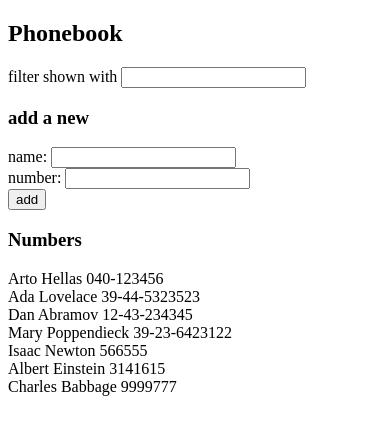
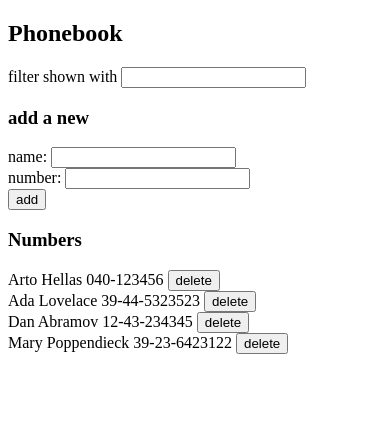
Before and after one commit to fugacityengr/full-stack-open-2022, a React (Create React App) app in the folder part2/phonebook/: page / in a window 390 px wide. Shown: the top 434 px of the page. Built offline with nearby package versions, Linux system fonts and the light colour scheme; data requests are answered from the project's data file.

Commit message:
phonebook step9

```diff
--- a/part2/phonebook/db.json
+++ b/part2/phonebook/db.json
@@ -19,21 +19,6 @@
       "name": "Mary Poppendieck",
       "number": "39-23-6423122",
       "id": 4
-    },
-    {
-      "id": 5,
-      "name": "Isaac Newton",
-      "number": "566555"
-    },
-    {
-      "id": 6,
-      "name": "Albert Einstein",
-      "number": "3141615"
-    },
-    {
-      "id": 7,
-      "name": "Charles Babbage",
-      "number": "9999777"
     }
   ]
 }
--- a/part2/phonebook/src/App.js
+++ b/part2/phonebook/src/App.js
@@ -25,6 +25,16 @@ const App = () => {
   };
   const handleNumberInput = (event) => {
     setNewNumber(event.target.value);
+  };
+  const personDeleteHandler = (event) => {
+    const personId = parseInt(event.target.value);
+    const personToDelete = persons.filter(
+      (person) => person.id === personId
+    )[0];
+    if (window.confirm(`Delete ${personToDelete.name}?`)) {
+      personService.deleteContact(personId);
+      setPersons(persons.filter((person) => person.id !== personId));
+    }
   };
 
   const addPerson = (event) => {
@@ -72,7 +82,10 @@ const App = () => {
         handleNumberInput={handleNumberInput}
       />
       <h3>Numbers</h3>
-      <Persons personsToShow={personsToShow} />
+      <Persons
+        personsToShow={personsToShow}
+        personDeleteHandler={personDeleteHandler}
+      />
     </div>
   );
 };
--- a/part2/phonebook/src/components/Persons.js
+++ b/part2/phonebook/src/components/Persons.js
@@ -1,9 +1,23 @@
-const Persons = ({ personsToShow }) => {
+const PersonDeleteButton = ({ personId, personDeleteHandler }) => {
+  return (
+    <>
+      <button type="button" onClick={personDeleteHandler} value={personId}>
+        delete
+      </button>
+    </>
+  );
+};
+
+const Persons = ({ personsToShow, personDeleteHandler }) => {
   return (
     <>
       {personsToShow.map((person) => (
         <div key={person.id}>
-          {person.name} {person.number}
+          {person.name} {person.number}{" "}
+          <PersonDeleteButton
+            personId={person.id}
+            personDeleteHandler={personDeleteHandler}
+          />
         </div>
       ))}
     </>
--- a/part2/phonebook/src/services/persons.js
+++ b/part2/phonebook/src/services/persons.js
@@ -11,9 +11,15 @@ const createContact = (newPersonObject) => {
   return request.then((response) => response.data);
 };
 
+const deleteContact = (personId) => {
+  axios.delete(`${baseUrl}/${personId}`);
+  return;
+};
+
 const personService = {
   getAllPersons,
   createContact,
+  deleteContact,
 };
 
 export default personService;
```
